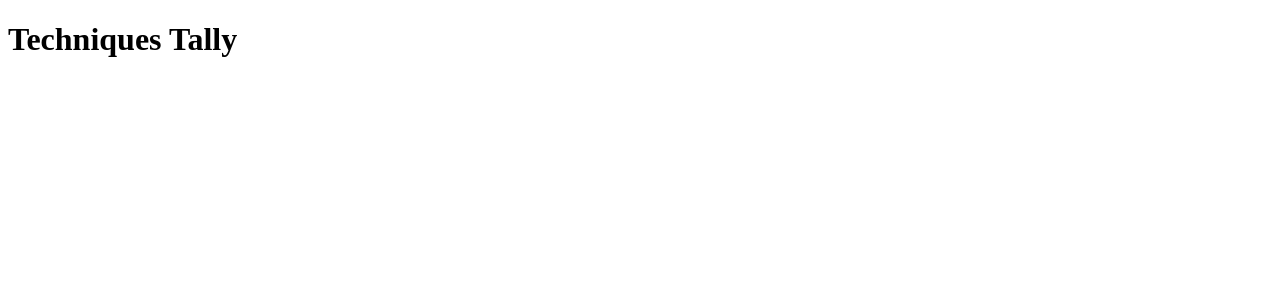
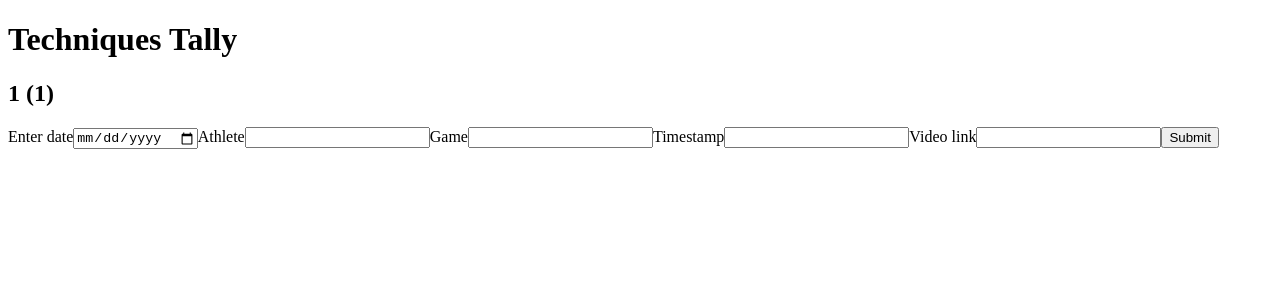
Before and after one commit to jh-zzzzz/techniques-tally, a React (Vite) app in the folder frontend/: page /1/1/add-occurrence in a window 1280 px wide. Shown: the top 300 px of the page. Built offline with nearby package versions, Linux system fonts and the light colour scheme; no server answers.

Commit message:
connect add occurrence form to backend

```diff
--- a/frontend/src/components/AddOccurrence.tsx
+++ b/frontend/src/components/AddOccurrence.tsx
@@ -1,3 +1,58 @@
+import { FormEvent } from "react";
+import { useParams } from "react-router-dom";
+import { postOccurrence } from "../http";
+
+type AddOccurrenceEvent = FormEvent<HTMLFormElement> & {
+  target: {
+    date: { value: string };
+    athlete: { value: string };
+    game: { value: string };
+    timestamp: { value: string };
+    videoLink: { value: string };
+  };
+};
+
 export const AddOccurrence = () => {
-  return <></>;
+  const params = useParams();
+
+  const handleOnSubmit = (e: AddOccurrenceEvent) => {
+    e.preventDefault();
+
+    const occurrenceToAdd = {
+      date: e.target.date.value,
+      athlete: e.target.athlete.value,
+      game: e.target.game.value,
+      timestamp: e.target.timestamp.value,
+      videoLink: e.target.videoLink.value,
+    };
+
+    postOccurrence(params.sport!, params.technique!, occurrenceToAdd)
+      .then((resp) => console.log(resp.status))
+      .catch(() => console.error("post req failed"));
+  };
+  return (
+    <>
+      <h2>
+        {params.technique} ({params.sport})
+      </h2>
+      <form onSubmit={handleOnSubmit}>
+        <label htmlFor="date">Enter date</label>
+        <input type="date" id="date" required />
+
+        <label htmlFor="athlete">Athlete</label>
+        <input type="text" id="athlete" required />
+
+        <label htmlFor="game">Game</label>
+        <input type="text" id="game" required />
+
+        <label htmlFor="timestamp">Timestamp</label>
+        <input type="text" id="timestamp" required />
+
+        <label htmlFor="videoLink">Video link</label>
+        <input type="url" id="videoLink" />
+
+        <input type="submit" />
+      </form>
+    </>
+  );
 };
--- a/frontend/src/http.ts
+++ b/frontend/src/http.ts
@@ -20,3 +20,20 @@ export const getOccurrences = (sportName: string, techniqueName: string) => {
 export const getTechniques = (sportName: string) => {
   return fetch(`${BACKEND_BASE_URI}/sports/${sportName}/techniques`);
 };
+
+export const postOccurrence = (
+  sportName: string,
+  techniqueName: string,
+  body: any,
+) => {
+  return fetch(
+    `${BACKEND_BASE_URI}/sports/${sportName}/techniques/${techniqueName}/occurrences`,
+    {
+      method: "POST",
+      headers: {
+        "Content-Type": "application/json",
+      },
+      body: JSON.stringify(body),
+    },
+  );
+};
```
